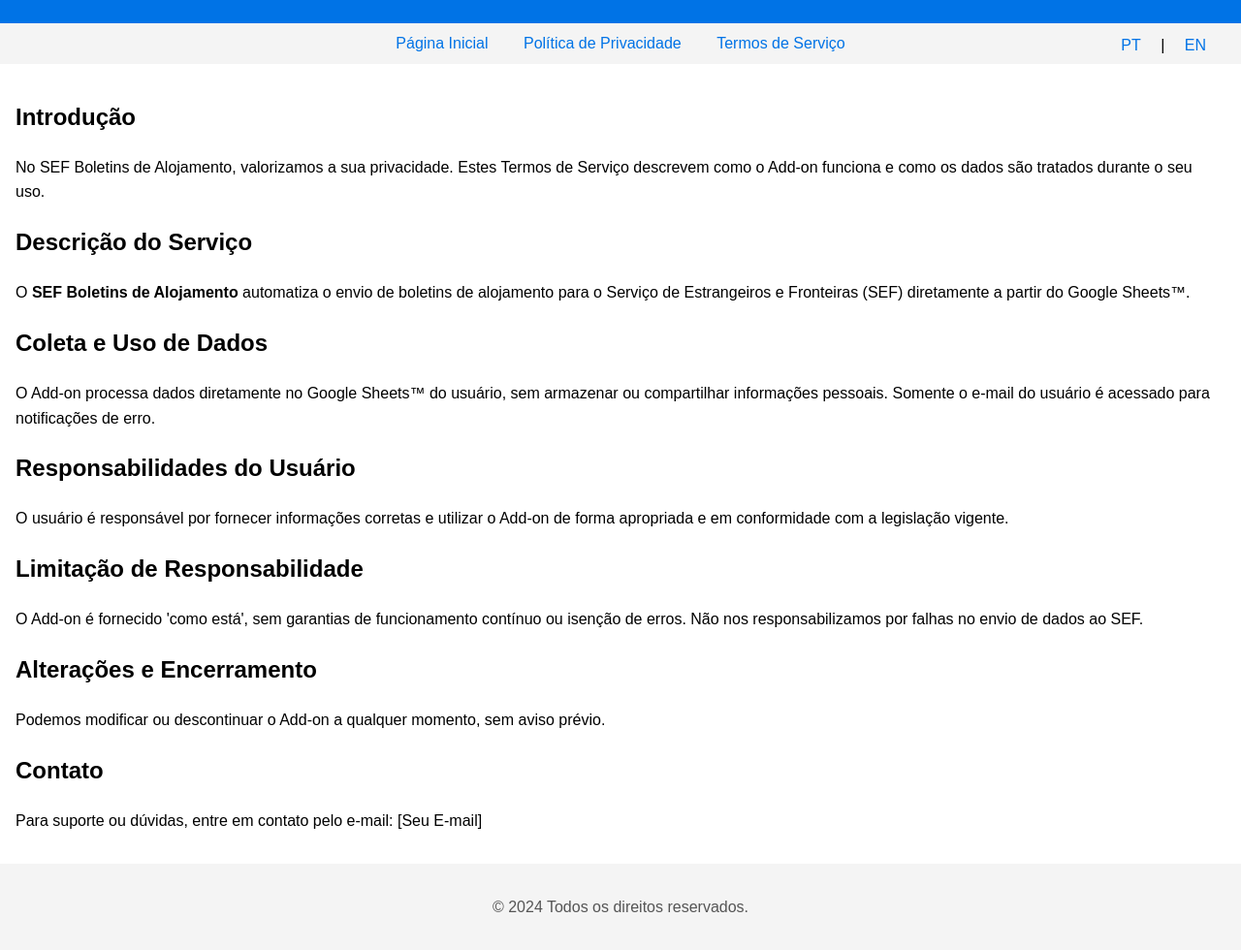
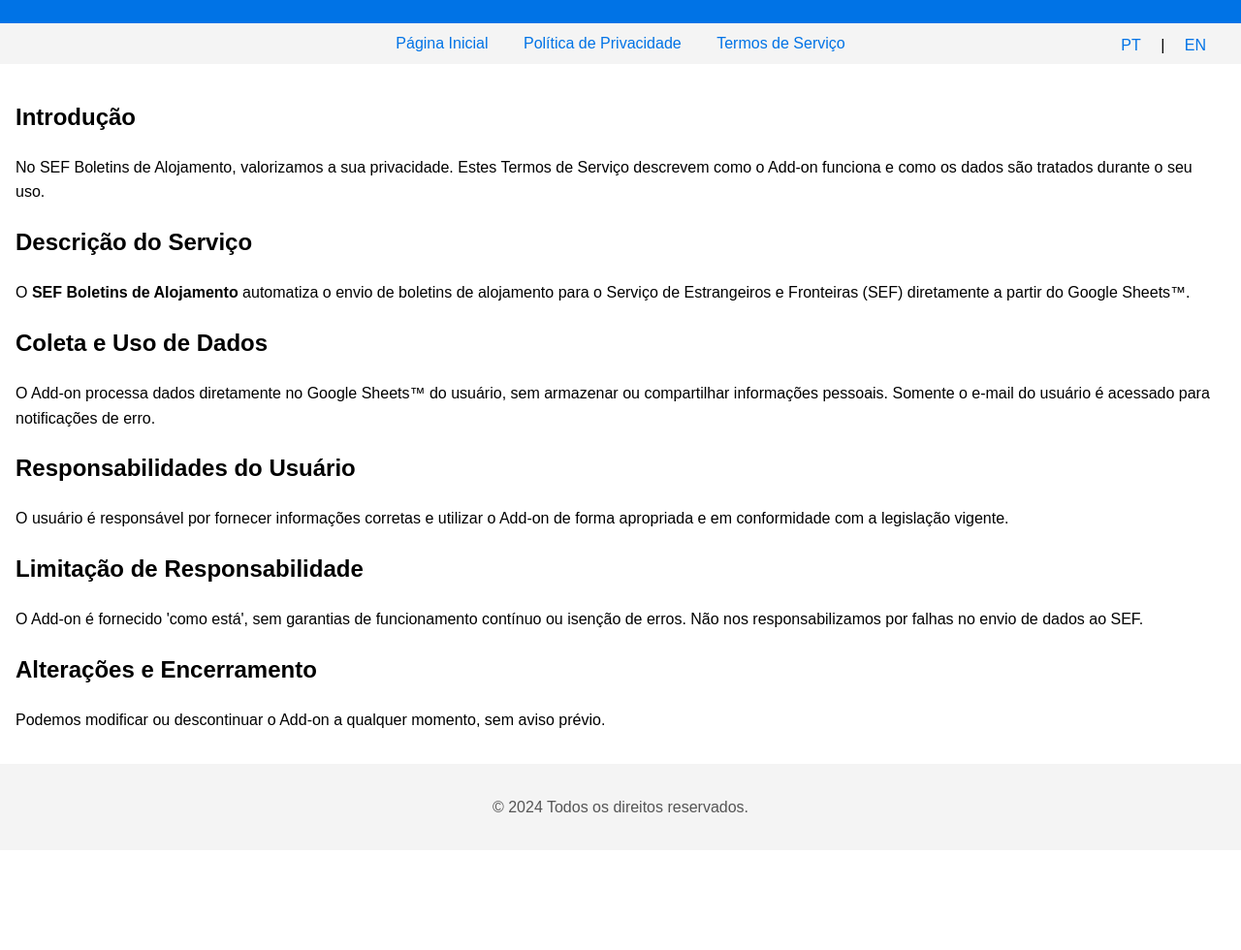
Before and after one commit to tprudente/SEFaddOn, a plain HTML site: page termsOfService.html in a window 1280 px wide. Shown: the part 102-1082 px from the top of the page at 97% size. After the commit the page ends 979 px from the top, so only its background shows below. Drawn offline with Linux system fonts and the light colour scheme.

Commit message:
Update termsOfService.html

```diff
--- a/termsOfService.html
+++ b/termsOfService.html
@@ -82,8 +82,6 @@
         <h2 id="changes">Alterações e Encerramento</h2>
         <p id="changes-description">Podemos modificar ou descontinuar o Add-on a qualquer momento, sem aviso prévio.</p>
 
-        <h2 id="contact">Contato</h2>
-        <p id="contact-description">Para suporte ou dúvidas, entre em contato pelo e-mail: [Seu E-mail]</p>
     </main>
     <footer>
         <p>&copy; 2024 Todos os direitos reservados.</p>
@@ -108,9 +106,7 @@
                 "limitation-of-liability": "Limitation of Liability",
                 "limitation-description": "The Add-on is provided 'as is', without guarantees of continuous operation or error-free performance. We are not responsible for any failure to submit data to SEF.",
                 "changes": "Changes and Termination",
-                "changes-description": "We may modify or discontinue the Add-on at any time, without prior notice.",
-                "contact": "Contact",
-                "contact-description": "For support or questions, please contact us at: [Your Email]"
+                "changes-description": "We may modify or discontinue the Add-on at any time, without prior notice."
             },
             pt: {
                 "header-title": "Termos de Serviço - SEF Boletins de Alojamento",
@@ -129,9 +125,7 @@
                 "limitation-of-liability": "Limitação de Responsabilidade",
                 "limitation-description": "O Add-on é fornecido 'como está', sem garantias de funcionamento contínuo ou isenção de erros. Não nos responsabilizamos por falhas no envio de dados ao SEF.",
                 "changes": "Alterações e Encerramento",
-                "changes-description": "Podemos modificar ou descontinuar o Add-on a qualquer momento, sem aviso prévio.",
-                "contact": "Contato",
-                "contact-description": "Para suporte ou dúvidas, entre em contato pelo e-mail: [Seu E-mail]"
+                "changes-description": "Podemos modificar ou descontinuar o Add-on a qualquer momento, sem aviso prévio."
             }
         };
 
```
